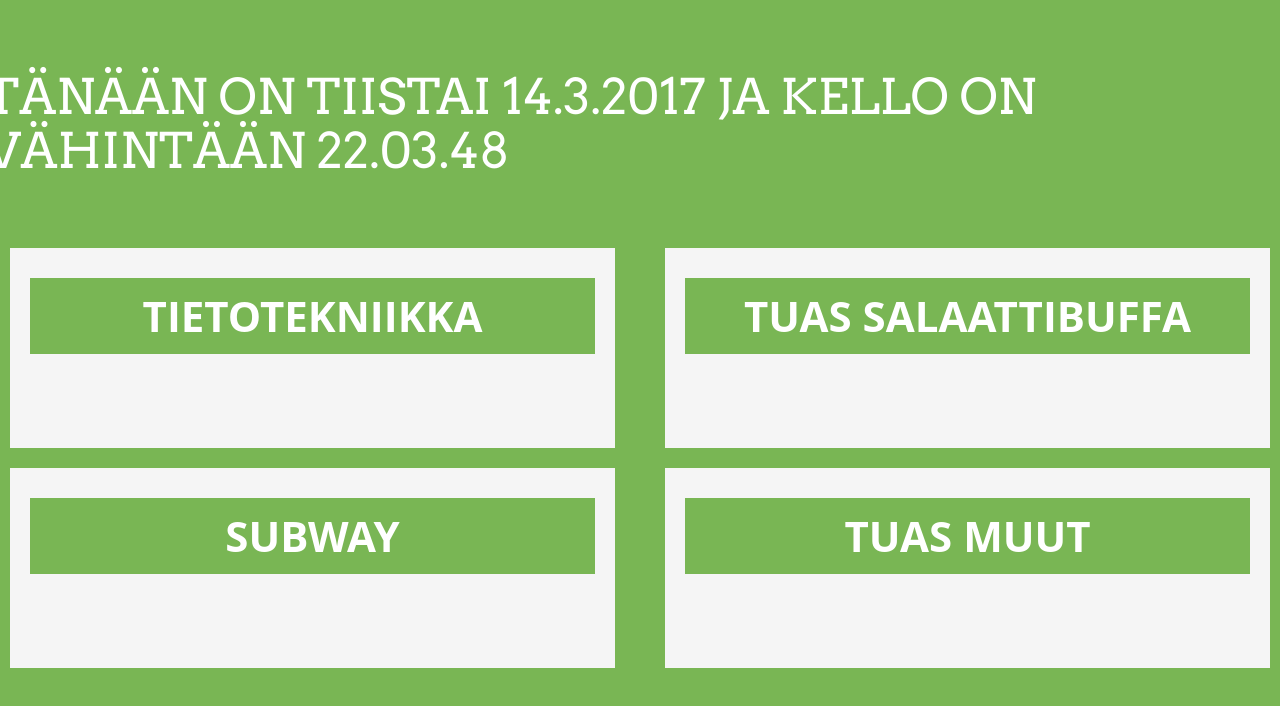
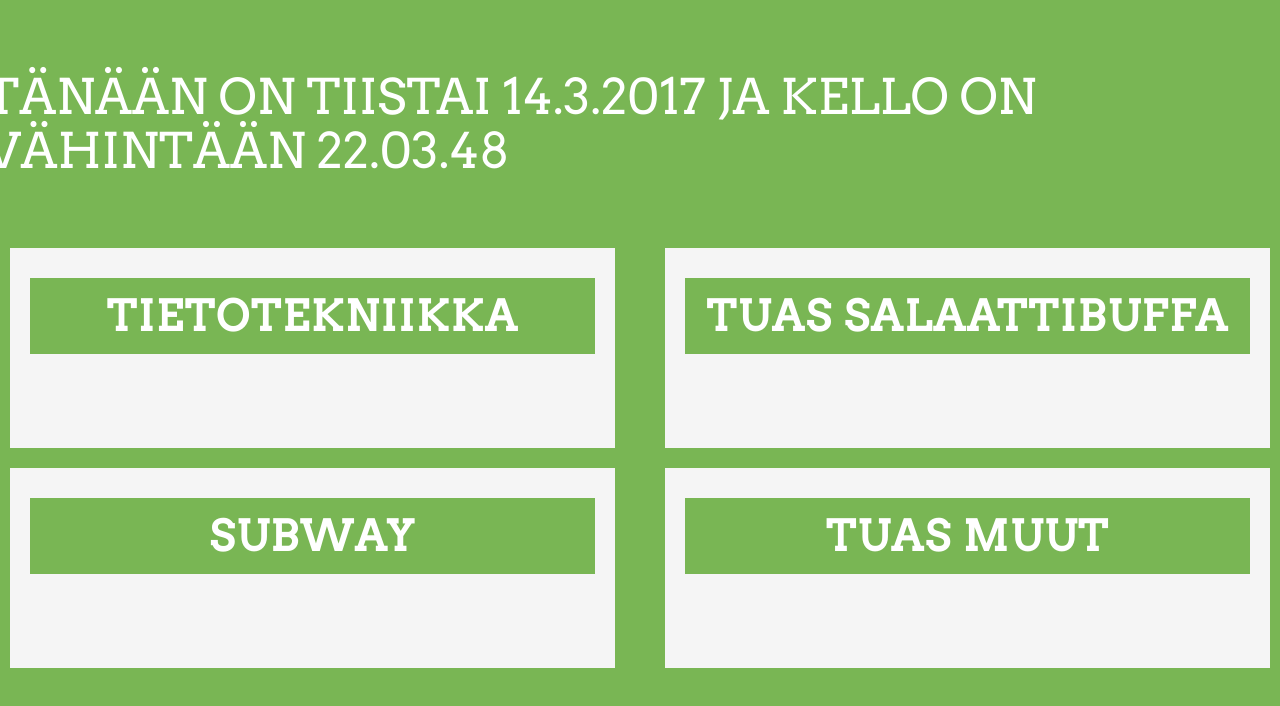
Before and after one commit to athenekilta/oloscreen, a plain HTML site: page index.html in a window 1280 px wide. Drawn offline with Linux system fonts and the light colour scheme; no server answers.

Commit message:
no message

```diff
--- a/assets/scss/main.scss
+++ b/assets/scss/main.scss
@@ -17,6 +17,8 @@
   h2{
     font-weight: bold;
     font-size: 3em;
+    font-family: 'Arvo', serif;
+    letter-spacing: 0.05em;
     color: #fff;
     background-color: $bg-color;
     padding-top: 15px;
```
Also changed, not shown: assets/css/main.min.css.
